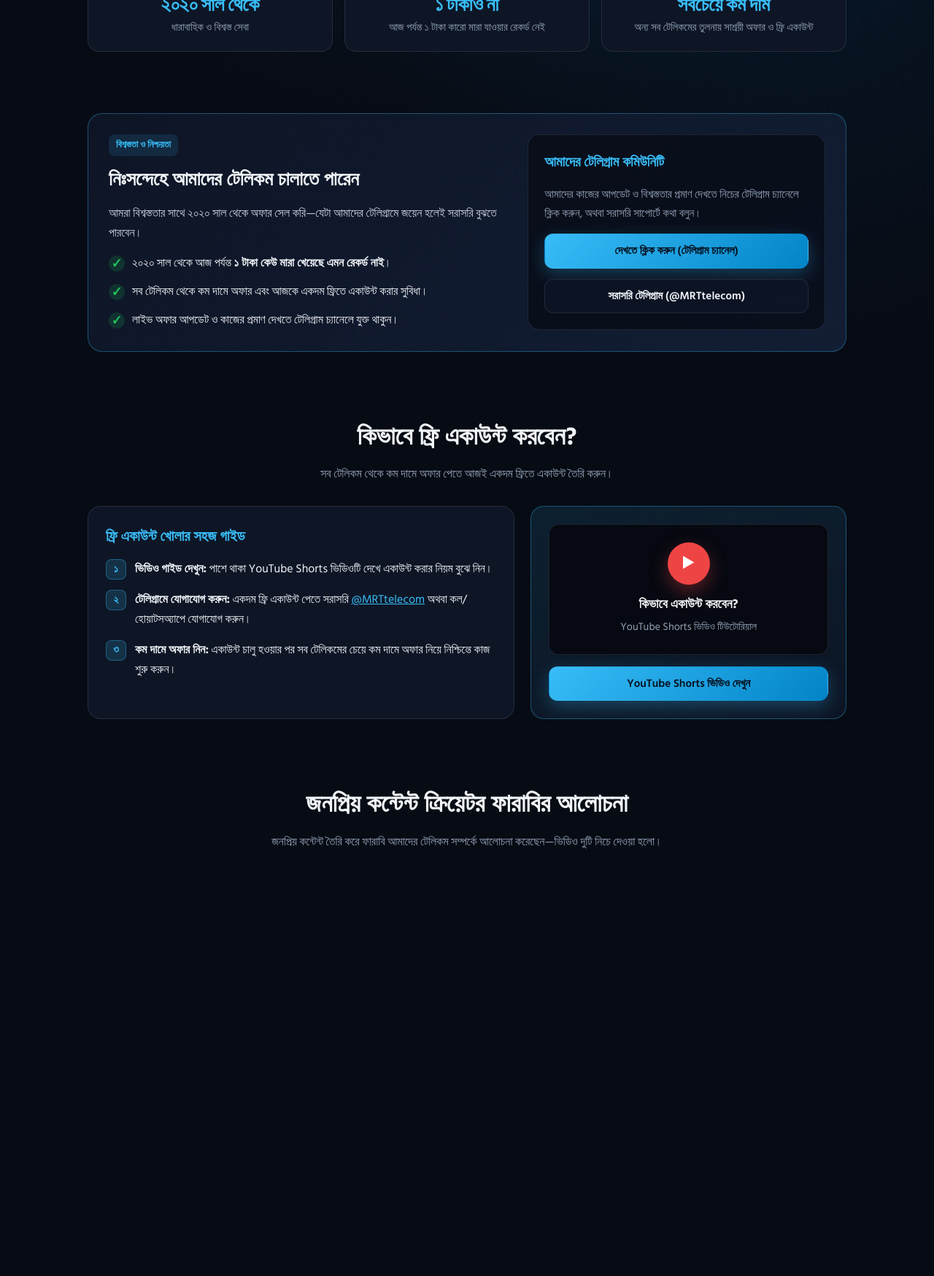
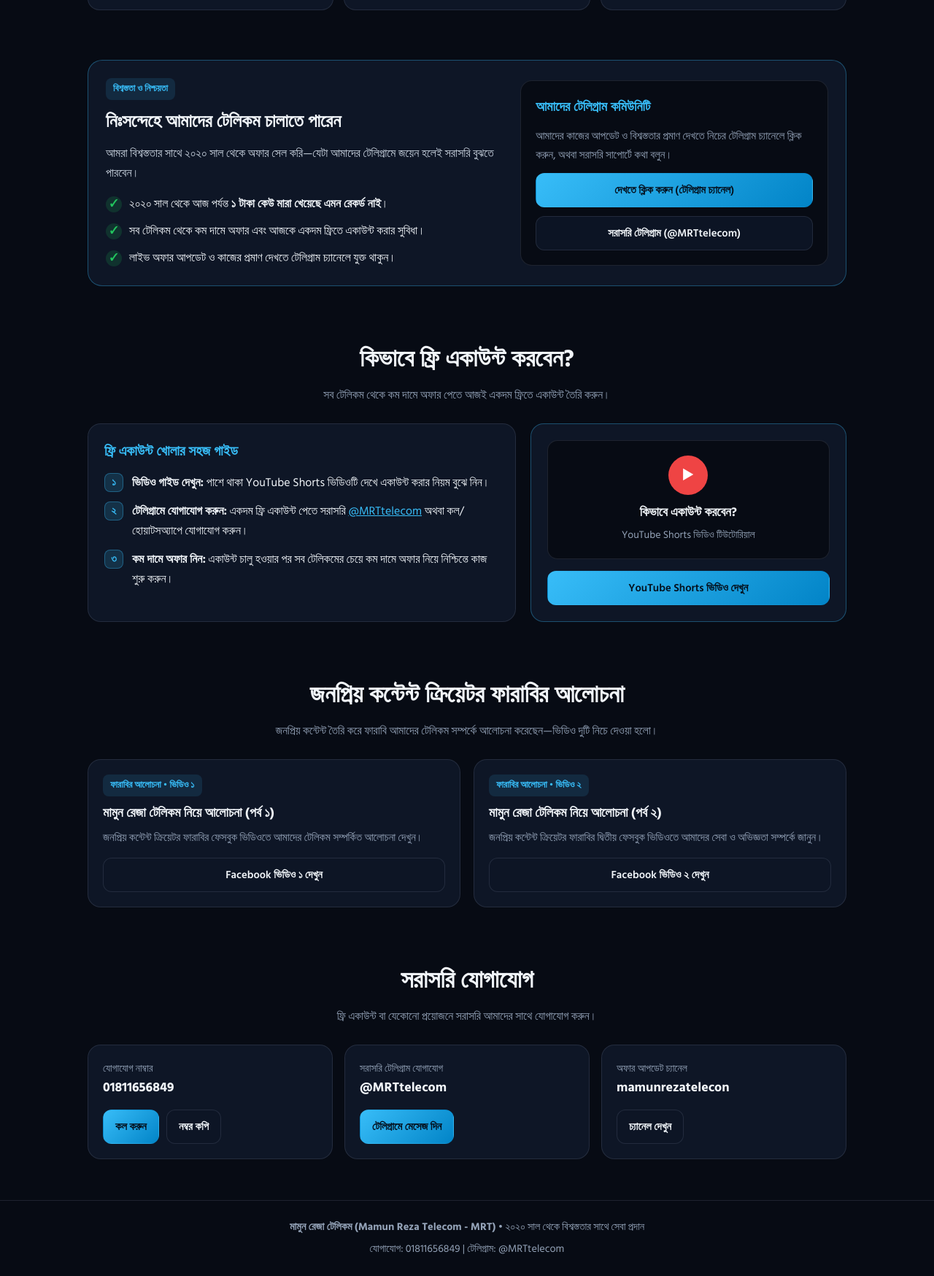
Before and after one commit to mk5828620-rgb/mamun-reza-telecom, a plain HTML site: page index.html in a window 1280 px wide. Shown: the part 600-2348 px from the top of the page at 73% size. Before the commit the page ends 1841 px from the top, so only its background shows below. Drawn offline with Linux system fonts and the light colour scheme.

Commit message:
Update index.html

```diff
--- a/index.html
+++ b/index.html
@@ -28,19 +28,12 @@
       padding: 0;
     }
 
-    html {
-      scroll-behavior: smooth;
-    }
-
-    body {
+    html, body {
       font-family: 'Hind Siliguri', 'Plus Jakarta Sans', sans-serif;
       background-color: var(--bg-dark);
       color: var(--silver-bright);
       line-height: 1.7;
-      overflow-x: hidden;
-      background-image:
-        radial-gradient(circle at 50% -10%, rgba(56, 189, 248, 0.16), transparent 45%),
-        radial-gradient(circle at 85% 25%, rgba(2, 132, 199, 0.1), transparent 35%);
+      min-height: 100%;
     }
 
     .container {
@@ -54,8 +47,7 @@
       position: sticky;
       top: 0;
       z-index: 50;
-      backdrop-filter: blur(14px);
-      background: rgba(7, 11, 20, 0.82);
+      background: rgba(7, 11, 20, 0.94);
       border-bottom: 1px solid var(--border);
     }
 
@@ -63,23 +55,23 @@
       display: flex;
       align-items: center;
       justify-content: space-between;
-      height: 72px;
+      min-height: 72px;
+      padding: 8px 0;
       gap: 12px;
     }
 
     .brand {
       display: flex;
       align-items: center;
-      gap: 12px;
+      gap: 10px;
       text-decoration: none;
       color: var(--silver-bright);
     }
 
     .logo-gear {
-      width: 46px;
-      height: 46px;
+      width: 44px;
+      height: 44px;
       flex-shrink: 0;
-      filter: drop-shadow(0 0 10px rgba(56, 189, 248, 0.35));
     }
 
     .brand-text {
@@ -90,22 +82,15 @@
 
     .brand-name {
       font-weight: 700;
-      font-size: 1.08rem;
-      letter-spacing: 0.2px;
+      font-size: 1rem;
       color: var(--silver-bright);
     }
 
     .brand-tag {
       font-family: 'Plus Jakarta Sans', 'Hind Siliguri', sans-serif;
-      font-size: 0.75rem;
+      font-size: 0.72rem;
       color: var(--sky);
       font-weight: 600;
-    }
-
-    .nav-actions {
-      display: flex;
-      align-items: center;
-      gap: 10px;
     }
 
     .btn {
@@ -113,41 +98,29 @@
       align-items: center;
       justify-content: center;
       gap: 8px;
-      padding: 10px 18px;
+      padding: 10px 16px;
       border-radius: 12px;
       font-weight: 600;
-      font-size: 0.95rem;
+      font-size: 0.92rem;
       text-decoration: none;
       cursor: pointer;
       border: 1px solid transparent;
-      transition: all 0.22s ease;
       font-family: inherit;
     }
 
     .btn-primary {
       background: linear-gradient(135deg, var(--sky), var(--sky-deep));
       color: #04101d;
-      box-shadow: 0 8px 24px rgba(56, 189, 248, 0.28);
-    }
-
-    .btn-primary:hover {
-      transform: translateY(-2px);
-      box-shadow: 0 12px 28px rgba(56, 189, 248, 0.4);
     }
 
     .btn-outline {
-      background: rgba(14, 22, 38, 0.8);
+      background: rgba(14, 22, 38, 0.9);
       color: var(--silver-bright);
       border-color: var(--border);
     }
 
-    .btn-outline:hover {
-      border-color: var(--border-sky);
-      background: var(--bg-card-hover);
-    }
-
     .hero {
-      padding: 56px 0 40px;
+      padding: 44px 0 32px;
       text-align: center;
     }
 
@@ -155,42 +128,40 @@
       display: inline-flex;
       align-items: center;
       gap: 8px;
-      padding: 6px 16px;
+      padding: 6px 14px;
       border-radius: 999px;
       background: rgba(56, 189, 248, 0.12);
       border: 1px solid var(--border-sky);
       color: var(--sky);
-      font-size: 0.9rem;
+      font-size: 0.88rem;
       font-weight: 600;
-      margin-bottom: 20px;
+      margin-bottom: 18px;
     }
 
     .hero-logo-box {
-      width: 112px;
-      height: 112px;
-      margin: 0 auto 20px;
+      width: 100px;
+      height: 100px;
+      margin: 0 auto 18px;
       border-radius: 50%;
-      background: linear-gradient(145deg, #111b2e, #090e1a);
+      background: #0e1626;
       border: 1px solid var(--border-sky);
-      display: grid;
-      place-items: center;
-      box-shadow: 0 0 40px rgba(56, 189, 248, 0.22);
+      display: flex;
+      align-items: center;
+      justify-content: center;
     }
 
     .hero h1 {
-      font-size: clamp(2rem, 5vw, 3.1rem);
+      font-size: clamp(1.85rem, 5vw, 3rem);
       font-weight: 700;
       line-height: 1.25;
-      margin-bottom: 14px;
-      background: linear-gradient(to right, #ffffff, var(--silver), var(--sky));
-      -webkit-background-clip: text;
-      -webkit-text-fill-color: transparent;
+      margin-bottom: 12px;
+      color: var(--silver-bright);
     }
 
     .hero p.lead {
       max-width: 720px;
-      margin: 0 auto 28px;
-      font-size: 1.12rem;
+      margin: 0 auto 24px;
+      font-size: 1.05rem;
       color: var(--silver);
     }
 
@@ -198,28 +169,26 @@
       display: flex;
       flex-wrap: wrap;
       justify-content: center;
-      gap: 14px;
-      margin-bottom: 36px;
+      gap: 12px;
+      margin-bottom: 28px;
     }
 
     .stats-grid {
       display: grid;
       grid-template-columns: repeat(3, 1fr);
-      gap: 16px;
-      margin-top: 12px;
+      gap: 14px;
     }
 
     .stat-card {
       background: var(--bg-card);
       border: 1px solid var(--border);
       border-radius: 16px;
-      padding: 20px;
+      padding: 18px;
       text-align: center;
     }
 
     .stat-value {
-      font-family: 'Plus Jakarta Sans', 'Hind Siliguri', sans-serif;
-      font-size: 1.65rem;
+      font-size: 1.5rem;
       font-weight: 800;
       color: var(--sky);
       line-height: 1.2;
@@ -227,46 +196,46 @@
 
     .stat-label {
       color: var(--text-muted);
-      font-size: 0.92rem;
+      font-size: 0.9rem;
       margin-top: 4px;
     }
 
     section {
-      padding: 44px 0;
+      padding: 36px 0;
     }
 
     .section-head {
       text-align: center;
       max-width: 680px;
-      margin: 0 auto 30px;
+      margin: 0 auto 24px;
     }
 
     .section-head h2 {
-      font-size: clamp(1.55rem, 3.5vw, 2.15rem);
+      font-size: clamp(1.5rem, 3.5vw, 2.1rem);
       font-weight: 700;
       margin-bottom: 8px;
     }
 
     .section-head p {
       color: var(--text-muted);
-      font-size: 1rem;
+      font-size: 0.98rem;
     }
 
     .promise-box {
-      background: linear-gradient(135deg, rgba(14, 22, 38, 0.95), rgba(19, 31, 54, 0.95));
+      background: var(--bg-card);
       border: 1px solid var(--border-sky);
       border-radius: 20px;
-      padding: 28px;
+      padding: 24px;
       display: grid;
-      grid-template-columns: 1.35fr 1fr;
-      gap: 24px;
+      grid-template-columns: 1.3fr 1fr;
+      gap: 20px;
       align-items: center;
     }
 
     .promise-list {
       list-style: none;
       display: grid;
-      gap: 12px;
+      gap: 10px;
       margin-top: 14px;
     }
 
@@ -275,7 +244,6 @@
       align-items: flex-start;
       gap: 10px;
       color: var(--silver-bright);
-      font-size: 1rem;
     }
 
     .check-badge {
@@ -284,8 +252,9 @@
       border-radius: 50%;
       background: rgba(34, 197, 94, 0.16);
       color: var(--success);
-      display: inline-grid;
-      place-items: center;
+      display: inline-flex;
+      align-items: center;
+      justify-content: center;
       flex-shrink: 0;
       margin-top: 3px;
       font-weight: 700;
@@ -293,39 +262,38 @@
     }
 
     .channel-panel {
-      background: rgba(7, 11, 20, 0.72);
+      background: #070b14;
       border: 1px solid var(--border);
       border-radius: 16px;
-      padding: 22px;
+      padding: 20px;
       display: flex;
       flex-direction: column;
-      gap: 14px;
+      gap: 12px;
     }
 
     .channel-panel h3 {
-      font-size: 1.2rem;
+      font-size: 1.15rem;
       color: var(--sky);
     }
 
     .tutorial-grid {
       display: grid;
       grid-template-columns: 1.15fr 0.85fr;
-      gap: 22px;
-      align-items: stretch;
+      gap: 20px;
     }
 
     .card {
       background: var(--bg-card);
       border: 1px solid var(--border);
       border-radius: 18px;
-      padding: 24px;
+      padding: 22px;
     }
 
     .steps-list {
       list-style: none;
       display: grid;
-      gap: 14px;
-      margin-top: 14px;
+      gap: 12px;
+      margin-top: 12px;
     }
 
     .step-item {
@@ -335,17 +303,18 @@
     }
 
     .step-num {
-      width: 28px;
-      height: 28px;
+      width: 26px;
+      height: 26px;
       border-radius: 8px;
       background: rgba(56, 189, 248, 0.16);
       border: 1px solid var(--border-sky);
       color: var(--sky);
       font-weight: 700;
-      display: grid;
-      place-items: center;
+      display: inline-flex;
+      align-items: center;
+      justify-content: center;
       flex-shrink: 0;
-      font-size: 0.9rem;
+      font-size: 0.88rem;
     }
 
     .yt-box {
@@ -353,52 +322,45 @@
       flex-direction: column;
       justify-content: space-between;
       gap: 16px;
-      background: linear-gradient(160deg, rgba(56, 189, 248, 0.12), rgba(14, 22, 38, 0.95));
       border-color: var(--border-sky);
     }
 
     .yt-thumb-preview {
       border-radius: 14px;
-      background: #060911;
+      background: #070b14;
       border: 1px solid var(--border);
-      padding: 24px 18px;
+      padding: 20px 16px;
       text-align: center;
     }
 
     .play-circle {
-      width: 58px;
-      height: 58px;
+      width: 54px;
+      height: 54px;
       border-radius: 50%;
       background: #ef4444;
       color: #fff;
-      display: grid;
-      place-items: center;
-      margin: 0 auto 12px;
-      font-size: 1.35rem;
-      box-shadow: 0 10px 25px rgba(239, 68, 68, 0.35);
+      display: flex;
+      align-items: center;
+      justify-content: center;
+      margin: 0 auto 10px;
+      font-size: 1.25rem;
     }
 
     .creator-grid {
       display: grid;
       grid-template-columns: repeat(2, 1fr);
-      gap: 20px;
+      gap: 18px;
     }
 
     .video-card {
       background: var(--bg-card);
       border: 1px solid var(--border);
       border-radius: 18px;
-      padding: 22px;
+      padding: 20px;
       display: flex;
       flex-direction: column;
       justify-content: space-between;
-      gap: 16px;
-      transition: transform 0.2s ease, border-color 0.2s ease;
-    }
-
-    .video-card:hover {
-      transform: translateY(-3px);
-      border-color: var(--border-sky);
+      gap: 14px;
     }
 
     .video-tag {
@@ -409,30 +371,30 @@
       background: rgba(56, 189, 248, 0.12);
       padding: 4px 10px;
       border-radius: 8px;
-      margin-bottom: 10px;
+      margin-bottom: 8px;
     }
 
     .video-card h3 {
-      font-size: 1.18rem;
+      font-size: 1.12rem;
       margin-bottom: 6px;
     }
 
     .video-card p {
       color: var(--text-muted);
-      font-size: 0.95rem;
+      font-size: 0.94rem;
     }
 
     .contact-grid {
       display: grid;
       grid-template-columns: repeat(3, 1fr);
-      gap: 18px;
+      gap: 16px;
     }
 
     .contact-card {
       background: var(--bg-card);
       border: 1px solid var(--border);
       border-radius: 18px;
-      padding: 22px;
+      padding: 20px;
       display: flex;
       flex-direction: column;
       justify-content: space-between;
@@ -445,8 +407,7 @@
     }
 
     .contact-value {
-      font-family: 'Plus Jakarta Sans', 'Hind Siliguri', sans-serif;
-      font-size: 1.15rem;
+      font-size: 1.12rem;
       font-weight: 700;
       color: var(--silver-bright);
       word-break: break-word;
@@ -460,34 +421,31 @@
 
     footer {
       border-top: 1px solid var(--border);
-      padding: 28px 0;
-      margin-top: 24px;
+      padding: 24px 0;
+      margin-top: 20px;
       text-align: center;
       color: var(--text-muted);
-      font-size: 0.92rem;
+      font-size: 0.9rem;
     }
 
     .toast {
       position: fixed;
-      bottom: 22px;
+      bottom: 20px;
       left: 50%;
-      transform: translateX(-50%) translateY(80px);
+      transform: translateX(-50%);
       background: #0f172a;
       color: #f8fafc;
       border: 1px solid var(--sky);
-      padding: 10px 20px;
+      padding: 10px 18px;
       border-radius: 12px;
       font-weight: 600;
-      font-size: 0.95rem;
-      box-shadow: 0 12px 30px rgba(0, 0, 0, 0.5);
-      opacity: 0;
-      transition: all 0.28s ease;
+      font-size: 0.92rem;
+      display: none;
       z-index: 100;
     }
 
     .toast.show {
-      opacity: 1;
-      transform: translateX(-50%) translateY(0);
+      display: block;
     }
 
     @media (max-width: 860px) {
@@ -503,14 +461,6 @@
       .creator-grid {
         grid-template-columns: 1fr;
       }
-
-      .nav-actions .btn-outline {
-        display: none;
-      }
-
-      .brand-name {
-        font-size: 0.98rem;
-      }
     }
   </style>
 </head>
@@ -518,7 +468,7 @@
 
   <header>
     <div class="container nav-wrap">
-      <a href="#" class="brand">
+      <a href="#top" class="brand">
         <svg class="logo-gear" viewBox="0 0 120 120" fill="none" xmlns="http://www.w3.org/2000/svg" aria-label="MRT Logo">
           <circle cx="60" cy="60" r="54" fill="#0b1220" stroke="#1e293b" stroke-width="2"/>
           <path d="M60 12V22M60 98V108M12 60H22M98 60H108M26.1 26.1L33.2 33.2M86.8 86.8L93.9 93.9M93.9 26.1L86.8 33.2M33.2 86.8L26.1 93.9M41.6 15.3L45.1 24.6M74.9 95.4L78.4 104.7M15.3 78.4L24.6 74.9M95.4 45.1L104.7 41.6M15.3 41.6L24.6 45.1M95.4 74.9L104.7 78.4M41.6 104.7L45.1 95.4M74.9 24.6L78.4 15.3" stroke="#cbd5e1" stroke-width="5" stroke-linecap="round"/>
@@ -534,14 +484,11 @@
         </div>
       </a>
 
-      <div class="nav-actions">
-        <a href="#tutorial" class="btn btn-outline">ফ্রি একাউন্ট</a>
-        <a href="https://t.me/MRTtelecom" target="_blank" rel="noopener noreferrer" class="btn btn-primary">টেলিগ্রাম যোগাযোগ</a>
-      </div>
+      <a href="https://t.me/MRTtelecom" target="_blank" rel="noopener noreferrer" class="btn btn-primary">টেলিগ্রাম যোগাযোগ</a>
     </div>
   </header>
 
-  <main>
+  <main id="top">
     <section class="hero">
       <div class="container">
         <div class="trust-pill">
@@ -550,7 +497,7 @@
         </div>
 
         <div class="hero-logo-box">
-          <svg width="82" height="82" viewBox="0 0 120 120" fill="none" xmlns="http://www.w3.org/2000/svg">
+          <svg width="74" height="74" viewBox="0 0 120 120" fill="none" xmlns="http://www.w3.org/2000/svg">
             <path d="M60 10V21M60 99V110M10 60H21M99 60H110M24.6 24.6L32.4 32.4M87.6 87.6L95.4 95.4M95.4 24.6L87.6 32.4M32.4 87.6L24.6 95.4M41.2 14.2L45 24.2M75 95.8L78.8 105.8M14.2 78.8L24.2 75M95.8 45L105.8 41.2M14.2 41.2L24.2 45M95.8 75L105.8 78.8M41.2 105.8L45 95.8M75 24.2L78.8 14.2" stroke="#e2e8f0" stroke-width="5.5" stroke-linecap="round"/>
             <path d="M95 60A35 35 0 1 1 60 25" stroke="#38bdf8" stroke-width="6.5" stroke-linecap="round"/>
             <path d="M25 60A35 35 0 0 1 79 30.8" stroke="#cbd5e1" stroke-width="5" stroke-linecap="round"/>
@@ -596,7 +543,7 @@
         <div class="promise-box">
           <div>
             <span class="video-tag">বিশ্বস্ততা ও নিশ্চয়তা</span>
-            <h2 style="font-size: 1.65rem; margin-bottom: 10px;">নিঃসন্দেহে আমাদের টেলিকম চালাতে পারেন</h2>
+            <h2 style="font-size: 1.55rem; margin-bottom: 10px;">নিঃসন্দেহে আমাদের টেলিকম চালাতে পারেন</h2>
             <p style="color: var(--silver);">
               আমরা বিশ্বস্ততার সাথে ২০২০ সাল থেকে অফার সেল করি—যেটা আমাদের টেলিগ্রামে জয়েন হলেই সরাসরি বুঝতে পারবেন।
             </p>
@@ -618,7 +565,7 @@
 
           <div class="channel-panel">
             <h3>আমাদের টেলিগ্রাম কমিউনিটি</h3>
-            <p style="color: var(--text-muted); font-size: 0.96rem;">
+            <p style="color: var(--text-muted); font-size: 0.94rem;">
               আমাদের কাজের আপডেট ও বিশ্বস্ততার প্রমাণ দেখতে নিচের টেলিগ্রাম চ্যানেলে ক্লিক করুন, অথবা সরাসরি সাপোর্টে কথা বলুন।
             </p>
             <a href="https://t.me/mamunrezatelecon" target="_blank" rel="noopener noreferrer" class="btn btn-primary">
@@ -641,7 +588,7 @@
 
         <div class="tutorial-grid">
           <div class="card">
-            <h3 style="font-size: 1.25rem; color: var(--sky);">ফ্রি একাউন্ট খোলার সহজ গাইড</h3>
+            <h3 style="font-size: 1.2rem; color: var(--sky);">ফ্রি একাউন্ট খোলার সহজ গাইড</h3>
             <ul class="steps-list">
               <li class="step-item">
                 <span class="step-num">১</span>
@@ -667,8 +614,8 @@
           <div class="card yt-box">
             <div class="yt-thumb-preview">
               <div class="play-circle">▶</div>
-              <div style="font-weight: 700; font-size: 1.1rem; margin-bottom: 4px;">কিভাবে একাউন্ট করবেন?</div>
-              <div style="color: var(--text-muted); font-size: 0.9rem;">YouTube Shorts ভিডিও টিউটোরিয়াল</div>
+              <div style="font-weight: 700; font-size: 1.08rem; margin-bottom: 4px;">কিভাবে একাউন্ট করবেন?</div>
+              <div style="color: var(--text-muted); font-size: 0.88rem;">YouTube Shorts ভিডিও টিউটোরিয়াল</div>
             </div>
             <a href="https://youtube.com/shorts/uFjnTTHBVh0?si=UuArI9F5PBphek4I" target="_blank" rel="noopener noreferrer" class="btn btn-primary" style="width: 100%;">
               YouTube Shorts ভিডিও দেখুন
@@ -684,3 +631,115 @@
           <h2>জনপ্রিয় কন্টেন্ট ক্রিয়েটর ফারাবির আলোচনা</h2>
           <p>জনপ্রিয় কন্টেন্ট তৈরি করে ফারাবি আমাদের টেলিকম সম্পর্কে আলোচনা করেছেন—ভিডিও দুটি নিচে দেওয়া হলো।</p>
         </div>
+
+        <div class="creator-grid">
+          <div class="video-card">
+            <div>
+              <span class="video-tag">ফারাবির আলোচনা • ভিডিও ১</span>
+              <h3>মামুন রেজা টেলিকম নিয়ে আলোচনা (পর্ব ১)</h3>
+              <p>জনপ্রিয় কন্টেন্ট ক্রিয়েটর ফারাবির ফেসবুক ভিডিওতে আমাদের টেলিকম সম্পর্কিত আলোচনা দেখুন।</p>
+            </div>
+            <a href="https://www.facebook.com/share/v/1E4WfrjitJ/" target="_blank" rel="noopener noreferrer" class="btn btn-outline">
+              Facebook ভিডিও ১ দেখুন
+            </a>
+          </div>
+
+          <div class="video-card">
+            <div>
+              <span class="video-tag">ফারাবির আলোচনা • ভিডিও ২</span>
+              <h3>মামুন রেজা টেলিকম নিয়ে আলোচনা (পর্ব ২)</h3>
+              <p>জনপ্রিয় কন্টেন্ট ক্রিয়েটর ফারাবির দ্বিতীয় ফেসবুক ভিডিওতে আমাদের সেবা ও অভিজ্ঞতা সম্পর্কে জানুন।</p>
+            </div>
+            <a href="https://www.facebook.com/share/v/1CAfLENaDe/" target="_blank" rel="noopener noreferrer" class="btn btn-outline">
+              Facebook ভিডিও ২ দেখুন
+            </a>
+          </div>
+        </div>
+      </div>
+    </section>
+
+    <section id="contact">
+      <div class="container">
+        <div class="section-head">
+          <h2>সরাসরি যোগাযোগ</h2>
+          <p>ফ্রি একাউন্ট বা যেকোনো প্রয়োজনে সরাসরি আমাদের সাথে যোগাযোগ করুন।</p>
+        </div>
+
+        <div class="contact-grid">
+          <div class="contact-card">
+            <div>
+              <div class="contact-label">যোগাযোগ নাম্বার</div>
+              <div class="contact-value">01811656849</div>
+            </div>
+            <div class="card-actions">
+              <a href="tel:01811656849" class="btn btn-primary">কল করুন</a>
+              <button type="button" class="btn btn-outline" onclick="copyNumber('01811656849')">নম্বর কপি</button>
+            </div>
+          </div>
+
+          <div class="contact-card">
+            <div>
+              <div class="contact-label">সরাসরি টেলিগ্রাম যোগাযোগ</div>
+              <div class="contact-value">@MRTtelecom</div>
+            </div>
+            <div class="card-actions">
+              <a href="https://t.me/MRTtelecom" target="_blank" rel="noopener noreferrer" class="btn btn-primary">টেলিগ্রামে মেসেজ দিন</a>
+            </div>
+          </div>
+
+          <div class="contact-card">
+            <div>
+              <div class="contact-label">অফার আপডেট চ্যানেল</div>
+              <div class="contact-value">mamunrezatelecon</div>
+            </div>
+            <div class="card-actions">
+              <a href="https://t.me/mamunrezatelecon" target="_blank" rel="noopener noreferrer" class="btn btn-outline">চ্যানেল দেখুন</a>
+            </div>
+          </div>
+        </div>
+      </div>
+    </section>
+  </main>
+
+  <footer>
+    <div class="container">
+      <p><strong>মামুন রেজা টেলিকম (Mamun Reza Telecom - MRT)</strong> • ২০২০ সাল থেকে বিশ্বস্ততার সাথে সেবা প্রদান</p>
+      <p style="margin-top: 6px;">যোগাযোগ: 01811656849 | টেলিগ্রাম: @MRTtelecom</p>
+    </div>
+  </footer>
+
+  <div id="toast" class="toast" role="status" aria-live="polite"></div>
+
+  <script>
+    function showToast(message) {
+      const toast = document.getElementById('toast');
+      toast.textContent = message;
+      toast.classList.add('show');
+      clearTimeout(window.toastTimer);
+      window.toastTimer = setTimeout(() => {
+        toast.classList.remove('show');
+      }, 2400);
+    }
+
+    function copyNumber(num) {
+      if (navigator.clipboard && navigator.clipboard.writeText) {
+        navigator.clipboard.writeText(num)
+          .then(() => showToast('নম্বর কপি হয়েছে: ' + num))
+          .catch(() => fallbackCopy(num));
+      } else {
+        fallbackCopy(num);
+      }
+    }
+
+    function fallbackCopy(num) {
+      const tempInput = document.createElement('input');
+      tempInput.value = num;
+      document.body.appendChild(tempInput);
+      tempInput.select();
+      document.execCommand('copy');
+      document.body.removeChild(tempInput);
+      showToast('নম্বর কপি হয়েছে: ' + num);
+    }
+  </script>
+</body>
+</html>
```
